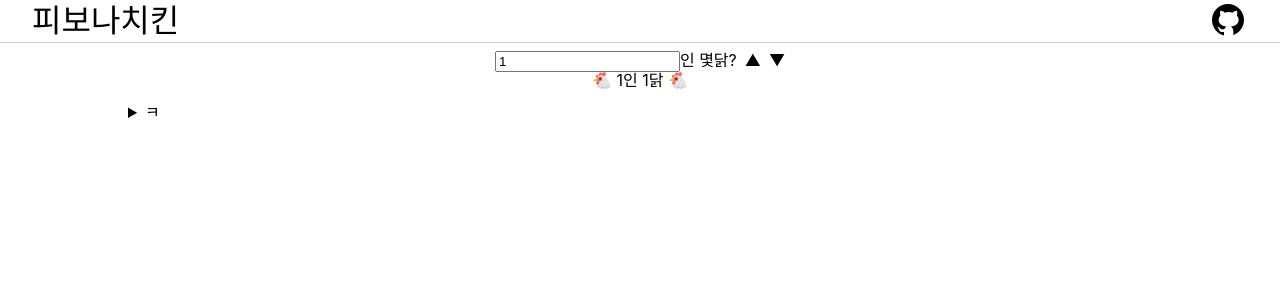
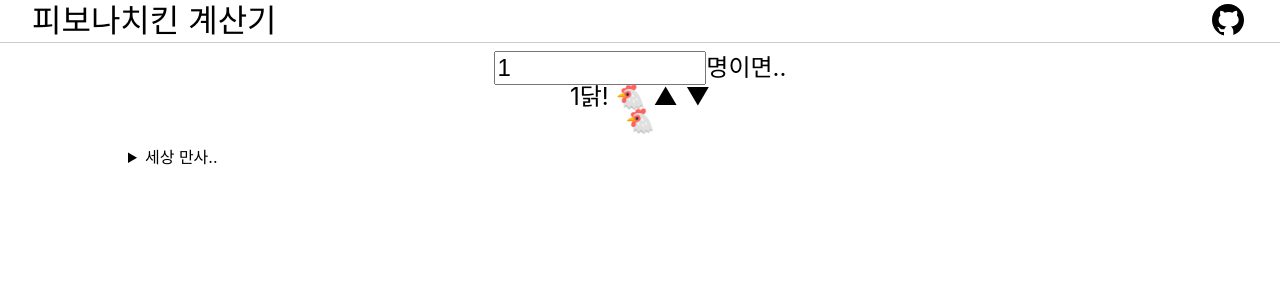
Before and after one commit to kanziw/fibonachicken, a React (Create React App) app: page / in a window 1280 px wide. Shown: the top 300 px of the page. Built offline with nearby package versions, Linux system fonts and the light colour scheme; a web font is replaced by a local one.

Commit message:
Set max value

```diff
--- a/src/App.tsx
+++ b/src/App.tsx
@@ -10,9 +10,11 @@ const styles: Record<string, CSSProperties> = {
   },
   section: {
     textAlign: 'center',
+    fontSize: '1.5rem',
   },
   input: {
     maxWidth: '20%',
+    fontSize: 'inherit',
   },
   arrow: {
     marginLeft: '0.5rem',
@@ -28,10 +30,14 @@ const App = () => {
   const [inputValue, setInputValue] = useState(initialPeople.toString())
   const [errMessage, setErrMessage] = useState<string | null>(null)
 
-  const onChange: ChangeEventHandler<HTMLInputElement> = (e) => {
-    setInputValue(e.target.value)
+  const onChange: ChangeEventHandler<HTMLInputElement> = ({ target: { value } }) => {
+    if (value.length > 12) {
+      setErrMessage('자네, 당근마켓에 지원해보겠나?ㅋ')
+      return
+    }
+    setInputValue(value)
 
-    const newPeople = Number(e.target.value)
+    const newPeople = Number(value)
     if (!isValidFibonaChickenPeople(newPeople)) {
       setErrMessage('..네??')
       return
@@ -50,7 +56,7 @@ const App = () => {
 
   return (
     <>
-      <Header>피보나치킨</Header>
+      <Header>피보나치킨 계산기</Header>
       <HorizontalDevider />
       <main style={styles.main}>
         <section style={styles.section}>
@@ -60,17 +66,18 @@ const App = () => {
             type="number"
             value={inputValue}
             onChange={onChange}
-          />인 몇닭?
-          {/* <span style={styles.arrow}>&#42779;</span><span style={styles.arrow}>&#42780;</span> */}
+          />명이면..
+          <br />
+          {errMessage ? '🤔' : chicken}닭! 🐔
           <span style={styles.arrow} onClick={increase(1)}>&#9650;</span>
           <span style={styles.arrow} onClick={increase(-1)}>&#9660;</span>
-          <p>{errMessage || `🐔 ${people}인 ${chicken}닭 🐔`}</p>
+          <p>{errMessage || (chicken < 10000 ? '🐔'.repeat(chicken) : '이정도면 🐔이 모자라지 않을까요...?')}</p>
         </section>
         <br />
         <details>
-          <summary>ㅋ</summary>
+          <summary>세상 만사..</summary>
           <p>
-            세상 만사 모든 것의 균형은 황금 비율에서 그 해답을 찾을 수 있고, 이를 수학적으로 풀어낸것이 바로 피보나치 수열이니라.<br />
+            모든 것의 균형은 황금 비율에서 그 해답을 찾을 수 있고, 이를 수학적으로 풀어낸것이 바로 피보나치 수열이니라.<br />
             일찍이 선지자가 있어, 치킨과 피보나치 수열의 관계를 밝힌 자들이 있으니 그들의 끝을 모르는 탐구 정신과 널리 인간과 치킨을 이롭게 하려는 마음을 높이 사,<br />
             내 잠시 짬을 내어 허접한 코드질을 하였으니 이를 <strong>피보나치킨</strong> 계산기라고 부르도록 하겠다.<br />
             <br />
--- a/src/fibonaChicken.ts
+++ b/src/fibonaChicken.ts
@@ -93,7 +93,7 @@ export const useFibonaChicken = (initialPeople = 1) => {
 }
 
 export const isValidFibonaChickenPeople = (people: number): boolean => (
-  people > 0 && !Number.isNaN(people)
+  people > 0 && people < Number.MAX_SAFE_INTEGER && Number.isFinite(people)
 )
 
 function fibonaChicken(totalPeople: number) {
```
